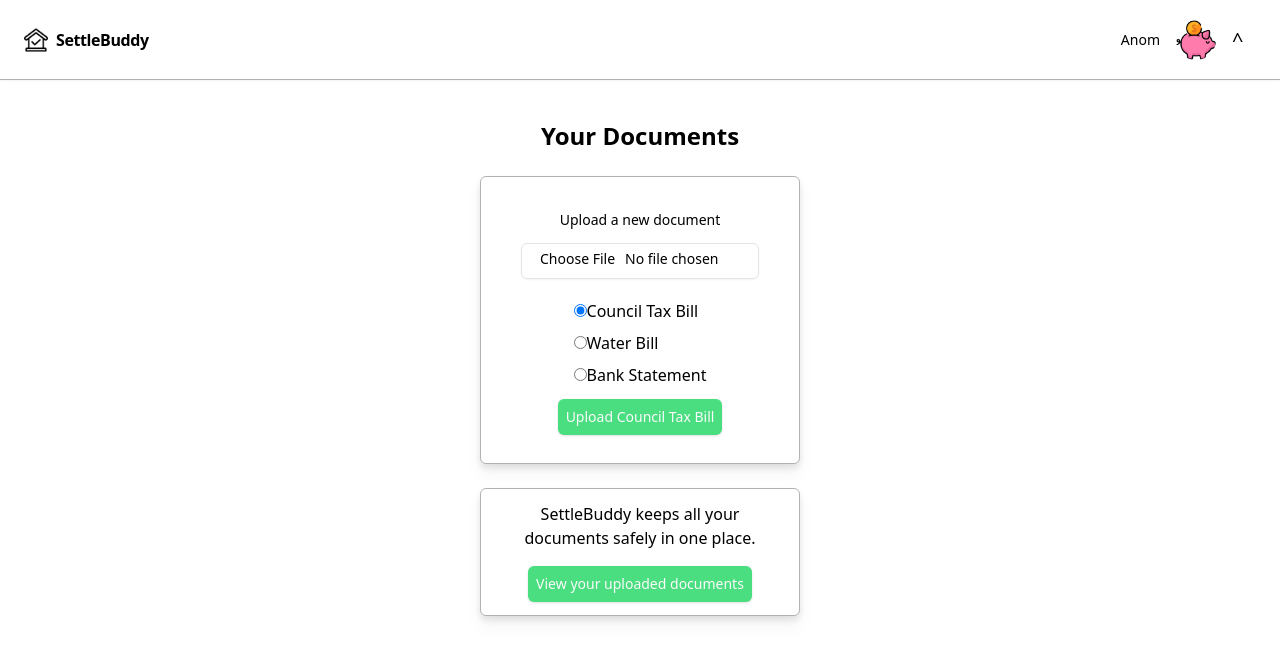
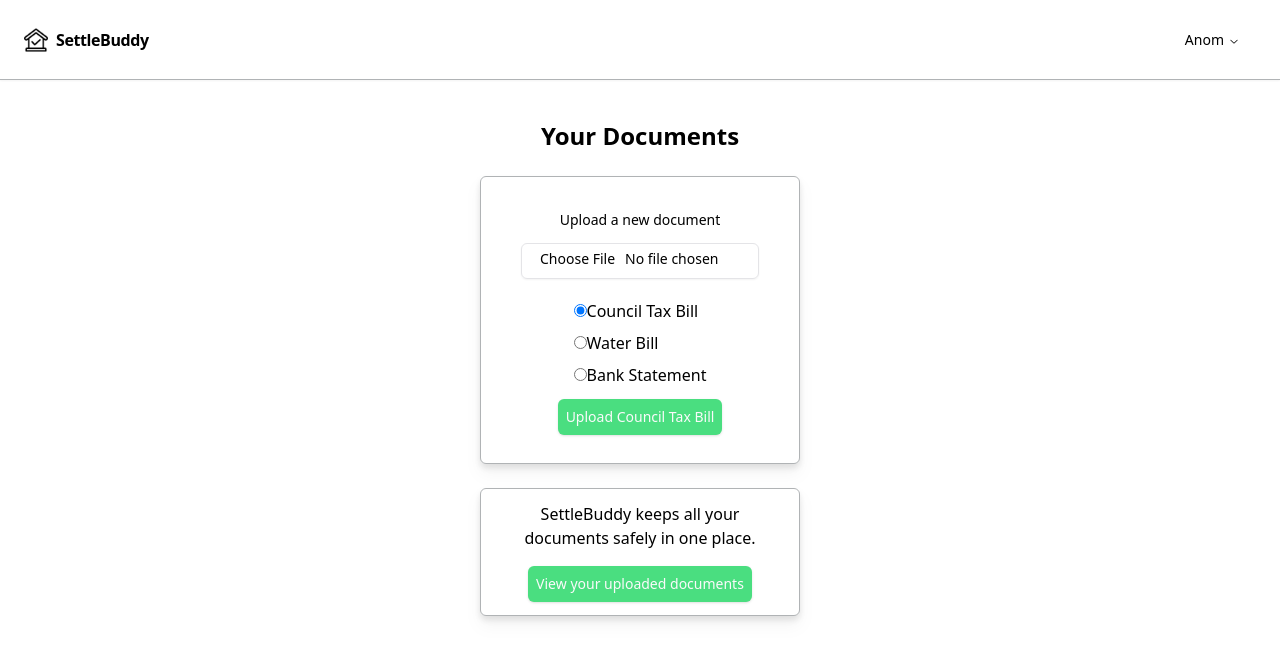
Before and after one commit to PDochev/hackathonparty, a React (Vite) app: page /files in a window 1280 px wide. Shown: the top 660 px of the page. Built offline with nearby package versions, Linux system fonts and the light colour scheme.

Commit message:
fix: Use shadcd/ui component instead

```diff
--- a/package.json
+++ b/package.json
@@ -11,10 +11,11 @@
   },
   "dependencies": {
     "@radix-ui/react-avatar": "^1.1.1",
+    "@radix-ui/react-checkbox": "^1.1.2",
     "@radix-ui/react-dialog": "^1.1.2",
-    "@radix-ui/react-checkbox": "^1.1.2",
     "@radix-ui/react-icons": "^1.3.0",
     "@radix-ui/react-label": "^2.1.0",
+    "@radix-ui/react-navigation-menu": "^1.2.1",
     "@radix-ui/react-progress": "^1.1.0",
     "@radix-ui/react-slot": "^1.1.0",
     "class-variance-authority": "^0.7.0",
--- /dev/null
+++ b/src/components/business/UserNavigationMenu/ListItem.tsx
@@ -0,0 +1,29 @@
+import { NavigationMenuLink } from "@/components/ui/navigation-menu";
+import { cn } from "@/lib/utils";
+import { forwardRef } from "react";
+
+export const ListItem = forwardRef<
+  React.ElementRef<"a">,
+  React.ComponentPropsWithoutRef<"a">
+>(({ className, title, children, ...props }, ref) => {
+  return (
+    <li>
+      <NavigationMenuLink asChild>
+        <a
+          ref={ref}
+          className={cn(
+            "block select-none space-y-1 rounded-md p-3 leading-none no-underline outline-none transition-colors hover:bg-accent hover:text-accent-foreground focus:bg-accent focus:text-accent-foreground",
+            className
+          )}
+          {...props}
+        >
+          <div className="text-sm font-medium leading-none">{title}</div>
+          <p className="line-clamp-2 text-sm leading-snug text-muted-foreground">
+            {children}
+          </p>
+        </a>
+      </NavigationMenuLink>
+    </li>
+  );
+});
+ListItem.displayName = "ListItem";
--- /dev/null
+++ b/src/components/business/UserNavigationMenu/index.tsx
@@ -0,0 +1,26 @@
+import { useUserStore } from "@/store";
+import {
+  NavigationMenu,
+  NavigationMenuItem,
+  NavigationMenuTrigger,
+} from "../../ui/navigation-menu";
+import { NavigationMenuContent } from "@radix-ui/react-navigation-menu";
+import { ListItem } from "./ListItem";
+
+export function UserNavigationMenu() {
+  const username = useUserStore(({ name }) => name);
+
+  return (
+    <NavigationMenu className="list-none">
+      <NavigationMenuItem>
+        <NavigationMenuTrigger>{username}</NavigationMenuTrigger>
+        <NavigationMenuContent>
+          <ul className="list-none">
+            <ListItem href="/badges">Badges</ListItem>
+            <ListItem href="/files">Files</ListItem>
+          </ul>
+        </NavigationMenuContent>
+      </NavigationMenuItem>
+    </NavigationMenu>
+  );
+}
--- a/src/components/ui/Navbar.tsx
+++ b/src/components/ui/Navbar.tsx
@@ -1,20 +1,9 @@
-import { Avatar, AvatarFallback, AvatarImage } from "@/components/ui/avatar";
 import logo from "@/assets/settlebuddyicon.png";
-import badge from "@/assets/piggy-bank.png";
 import { Link } from "react-router-dom";
-import { useState } from "react";
-import { useUserStore } from "@/store";
+import { UserNavigationMenu } from "../business/UserNavigationMenu";
 
 function Navbar() {
-  const userName = useUserStore(({ name }) => name);
-  const [navbarOpen, setNavbarOpen] = useState(false);
-
-  const toggleNav = () => {
-    navbarOpen ? setNavbarOpen(false) : setNavbarOpen(true);
-  };
-
   return (
-    <nav role="navigation">
     <div
       role="presentation"
       className="w-full h-20 shadow-sm flex flex-row justify-end border-b gap-2"
@@ -27,37 +16,10 @@
           </h4>
         </div>
         <div className="flex items-center gap-4 mr-4">
-            <small className="text-sm font-medium leading-none">
-              {userName}
-            </small>
-            <Avatar>
-              <AvatarImage src={badge} alt="@shadcn" />
-              <AvatarFallback>Badge</AvatarFallback>
-            </Avatar>
-            <a onClick={toggleNav} className="text-xl w-6">
-              {navbarOpen ? "x" : "^"}
-            </a>
+          <UserNavigationMenu />
         </div>
       </div>
     </div>
-      <div
-        className={`${
-          !navbarOpen
-            ? "hidden"
-            : "bg-grey-100 w-full h-16 flex flex-row items-center justify-center border-b-2"
-        }`}
-      >
-        <a href="/" className="flex-1 text-center">
-          Home
-        </a>
-        <a href="/badges" className="flex-1 text-center border-x-2">
-          Badges
-        </a>
-        <a href="/files" className="flex-1 text-center">
-          Files
-        </a>
-      </div>
-    </nav>
   );
 }
 
--- /dev/null
+++ b/src/components/ui/navigation-menu.tsx
@@ -0,0 +1,128 @@
+import * as React from "react"
+import { ChevronDownIcon } from "@radix-ui/react-icons"
+import * as NavigationMenuPrimitive from "@radix-ui/react-navigation-menu"
+import { cva } from "class-variance-authority"
+
+import { cn } from "@/lib/utils"
+
+const NavigationMenu = React.forwardRef<
+  React.ElementRef<typeof NavigationMenuPrimitive.Root>,
+  React.ComponentPropsWithoutRef<typeof NavigationMenuPrimitive.Root>
+>(({ className, children, ...props }, ref) => (
+  <NavigationMenuPrimitive.Root
+    ref={ref}
+    className={cn(
+      "relative z-10 flex max-w-max flex-1 items-center justify-center",
+      className
+    )}
+    {...props}
+  >
+    {children}
+    <NavigationMenuViewport />
+  </NavigationMenuPrimitive.Root>
+))
+NavigationMenu.displayName = NavigationMenuPrimitive.Root.displayName
+
+const NavigationMenuList = React.forwardRef<
+  React.ElementRef<typeof NavigationMenuPrimitive.List>,
+  React.ComponentPropsWithoutRef<typeof NavigationMenuPrimitive.List>
+>(({ className, ...props }, ref) => (
+  <NavigationMenuPrimitive.List
+    ref={ref}
+    className={cn(
+      "group flex flex-1 list-none items-center justify-center space-x-1",
+      className
+    )}
+    {...props}
+  />
+))
+NavigationMenuList.displayName = NavigationMenuPrimitive.List.displayName
+
+const NavigationMenuItem = NavigationMenuPrimitive.Item
+
+const navigationMenuTriggerStyle = cva(
+  "group inline-flex h-9 w-max items-center justify-center rounded-md bg-background px-4 py-2 text-sm font-medium transition-colors hover:bg-accent hover:text-accent-foreground focus:bg-accent focus:text-accent-foreground focus:outline-none disabled:pointer-events-none disabled:opacity-50 data-[active]:bg-accent/50 data-[state=open]:bg-accent/50"
+)
+
+const NavigationMenuTrigger = React.forwardRef<
+  React.ElementRef<typeof NavigationMenuPrimitive.Trigger>,
+  React.ComponentPropsWithoutRef<typeof NavigationMenuPrimitive.Trigger>
+>(({ className, children, ...props }, ref) => (
+  <NavigationMenuPrimitive.Trigger
+    ref={ref}
+    className={cn(navigationMenuTriggerStyle(), "group", className)}
+    {...props}
+  >
+    {children}{" "}
+    <ChevronDownIcon
+      className="relative top-[1px] ml-1 h-3 w-3 transition duration-300 group-data-[state=open]:rotate-180"
+      aria-hidden="true"
+    />
+  </NavigationMenuPrimitive.Trigger>
+))
+NavigationMenuTrigger.displayName = NavigationMenuPrimitive.Trigger.displayName
+
+const NavigationMenuContent = React.forwardRef<
+  React.ElementRef<typeof NavigationMenuPrimitive.Content>,
+  React.ComponentPropsWithoutRef<typeof NavigationMenuPrimitive.Content>
+>(({ className, ...props }, ref) => (
+  <NavigationMenuPrimitive.Content
+    ref={ref}
+    className={cn(
+      "left-0 top-0 w-full data-[motion^=from-]:animate-in data-[motion^=to-]:animate-out data-[motion^=from-]:fade-in data-[motion^=to-]:fade-out data-[motion=from-end]:slide-in-from-right-52 data-[motion=from-start]:slide-in-from-left-52 data-[motion=to-end]:slide-out-to-right-52 data-[motion=to-start]:slide-out-to-left-52 md:absolute md:w-auto ",
+      className
+    )}
+    {...props}
+  />
+))
+NavigationMenuContent.displayName = NavigationMenuPrimitive.Content.displayName
+
+const NavigationMenuLink = NavigationMenuPrimitive.Link
+
+const NavigationMenuViewport = React.forwardRef<
+  React.ElementRef<typeof NavigationMenuPrimitive.Viewport>,
+  React.ComponentPropsWithoutRef<typeof NavigationMenuPrimitive.Viewport>
+>(({ className, ...props }, ref) => (
+  <div className={cn("absolute left-0 top-full flex justify-center")}>
+    <NavigationMenuPrimitive.Viewport
+      className={cn(
+        "origin-top-center relative mt-1.5 h-[var(--radix-navigation-menu-viewport-height)] w-full overflow-hidden rounded-md border bg-popover text-popover-foreground shadow data-[state=open]:animate-in data-[state=closed]:animate-out data-[state=closed]:zoom-out-95 data-[state=open]:zoom-in-90 md:w-[var(--radix-navigation-menu-viewport-width)]",
+        className
+      )}
+      ref={ref}
+      {...props}
+    />
+  </div>
+))
+NavigationMenuViewport.displayName =
+  NavigationMenuPrimitive.Viewport.displayName
+
+const NavigationMenuIndicator = React.forwardRef<
+  React.ElementRef<typeof NavigationMenuPrimitive.Indicator>,
+  React.ComponentPropsWithoutRef<typeof NavigationMenuPrimitive.Indicator>
+>(({ className, ...props }, ref) => (
+  <NavigationMenuPrimitive.Indicator
+    ref={ref}
+    className={cn(
+      "top-full z-[1] flex h-1.5 items-end justify-center overflow-hidden data-[state=visible]:animate-in data-[state=hidden]:animate-out data-[state=hidden]:fade-out data-[state=visible]:fade-in",
+      className
+    )}
+    {...props}
+  >
+    <div className="relative top-[60%] h-2 w-2 rotate-45 rounded-tl-sm bg-border shadow-md" />
+  </NavigationMenuPrimitive.Indicator>
+))
+NavigationMenuIndicator.displayName =
+  NavigationMenuPrimitive.Indicator.displayName
+
+export {
+  navigationMenuTriggerStyle,
+  NavigationMenu,
+  NavigationMenuList,
+  NavigationMenuItem,
+  NavigationMenuContent,
+  NavigationMenuTrigger,
+  NavigationMenuLink,
+  NavigationMenuIndicator,
+  NavigationMenuViewport,
+}
```
Also changed, not shown: 1 other file (tests, documents, lock files or other folders). Lines whose indentation alone changed are shown as unchanged.
